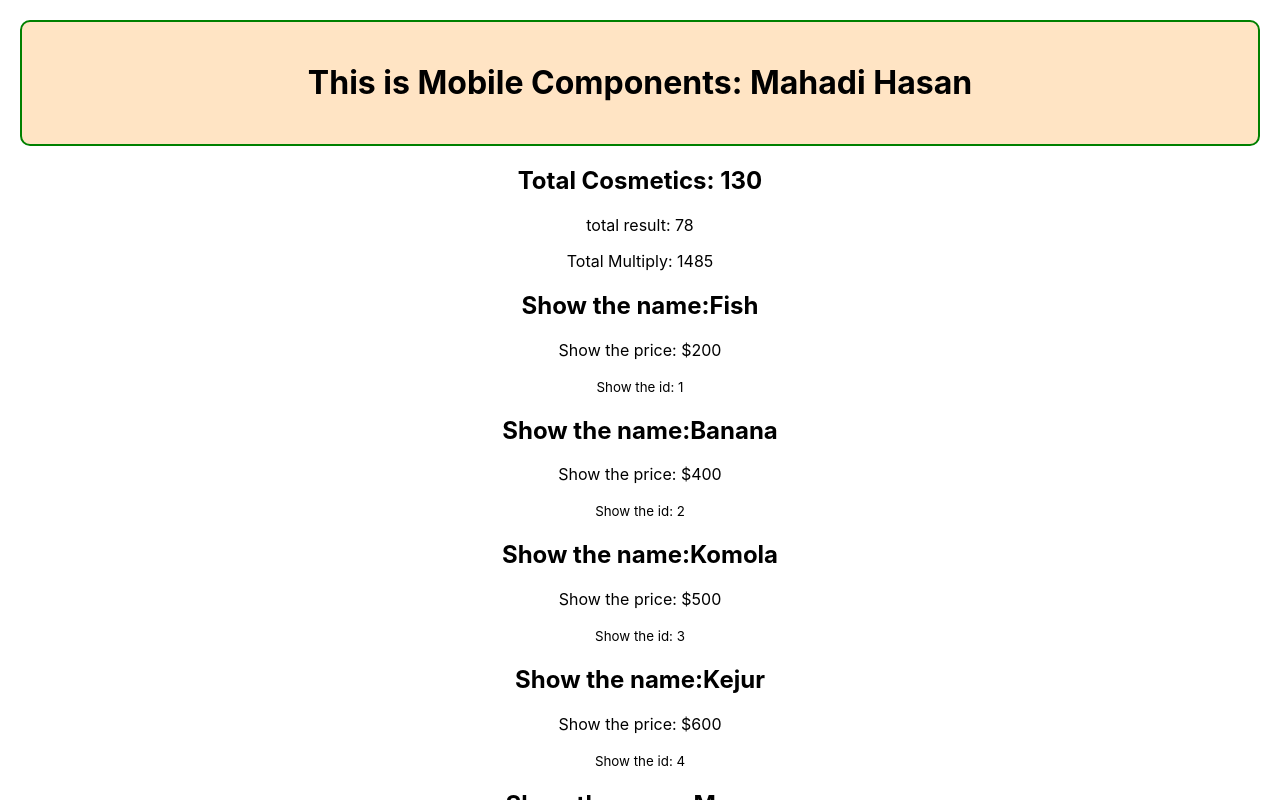
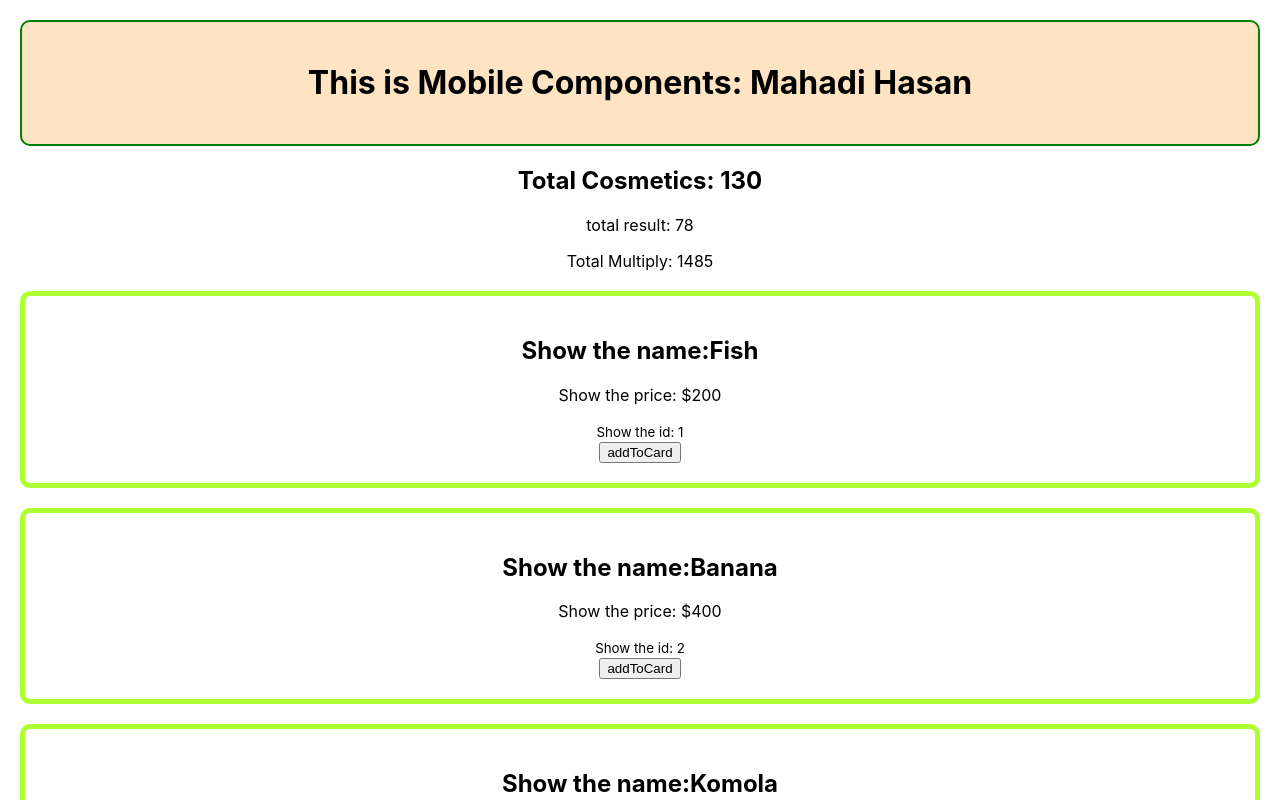
Before and after one commit to mahadihasan2/integretion-react, a React (Create React App) app: page / in a window 1280 px wide. Shown: the top 800 px of the page. Built offline with nearby package versions, Linux system fonts and the light colour scheme.

Commit message:
event-handler-with button

```diff
--- /dev/null
+++ b/src/Components/Showbazar/Showbazar.css
@@ -0,0 +1,7 @@
+.product {
+    border: 5px solid greenyellow;
+    margin: 20px;
+    padding: 20px;
+    border-radius: 10px;
+
+}
--- a/src/Components/Showbazar/Showbazar.js
+++ b/src/Components/Showbazar/Showbazar.js
@@ -1,12 +1,18 @@
 import React from 'react';
+import './Showbazar.css';
 
 const Showbazar = (props) => {
     const { name, price, id } = props.bazar
+    const addToCard = (id) => {
+        console.log('item-add..', id)
+    }
     return (
-        <div>
+        <div className='product'>
             <h2>Show the name:{name}</h2>
             <p>Show the price: ${price}</p>
-            <small>Show the id: {id}</small>
+            <small>Show the id: {id}</small><br>
+            </br>
+            <button onClick={() => addToCard(id)}>addToCard</button>
         </div>
     );
 };
```
